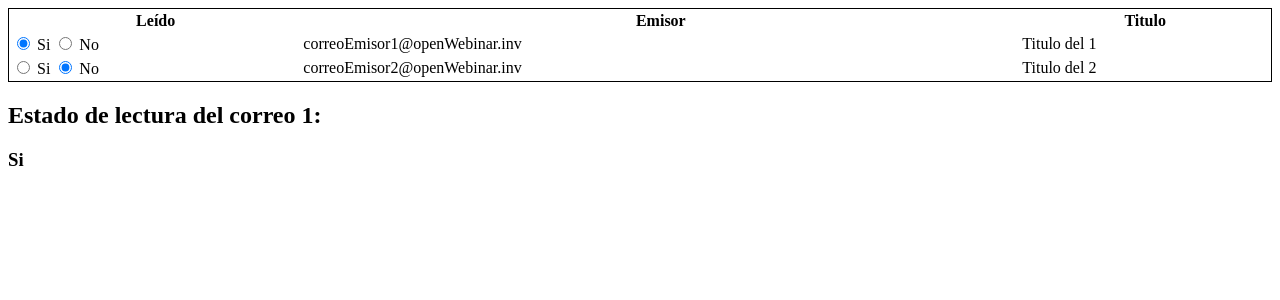
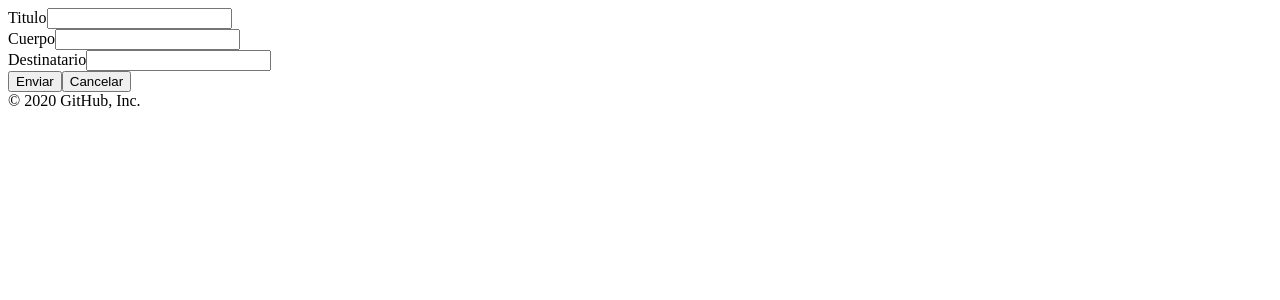
Before and after one commit to Mauri-R95/CursoAngular8, an Angular app: page / in a window 1280 px wide. Shown: the top 300 px of the page. Built offline with nearby package versions, Linux system fonts and the light colour scheme.

Commit message:
Formularios Reactivos

```diff
--- /dev/null
+++ b/src/app/Components/nuevo-correo/nuevo-correo.component.html
@@ -0,0 +1,37 @@
+<form [formGroup]="nuevoCorreo" (ngSubmit)="onSubmit()">
+    <div>
+      <div>
+        <label>Titulo</label>
+        <input type="text" formControlName="titulo" />
+        <div *ngIf="submitted && formulario.titulo.errors">
+            <!--submitted espera que el usuario realice una accion para mostrar los errores-->
+          <div>El título: </div>
+          <div *ngIf="formulario.titulo.errors.required">No puede estar vacio</div>
+          <div *ngIf="formulario.titulo.errors.minlength">Deber contener más de 3 carácteres</div>
+        </div>
+      </div>
+      <div>
+        <label>Cuerpo</label>
+        <input type="text" formControlName="cuerpo" />
+        <div *ngIf="submitted && formulario.cuerpo.errors">
+          <div>El cuerpo: </div>
+          <div *ngIf="formulario.cuerpo.errors.required">No puede estar vacio</div>
+          <div *ngIf="formulario.cuerpo.errors.minlength">Deber contener más de 10 carácteres</div>
+        </div>
+      </div>
+    </div>
+    <div>
+      <label>Destinatario</label>
+      <input type="text" formControlName="destinatario" />
+      <div *ngIf="submitted && formulario.destinatario.errors">
+        <div *ngIf="formulario.destinatario.errors.required">El destinatario no puede estar vacio</div>
+        <div *ngIf="formulario.destinatario.errors.email">El destinatario debe ser un email válido</div>
+      </div>
+    </div>
+
+    <div>
+      <button>Enviar</button>
+      <button type="reset" (click)="onReset()">Cancelar</button>
+    </div>
+  </form>
+  © 2020 GitHub, Inc.
--- /dev/null
+++ b/src/app/Components/nuevo-correo/nuevo-correo.component.ts
@@ -0,0 +1,45 @@
+import { Component, OnInit } from '@angular/core';
+import { FormBuilder, FormGroup, Validators } from '@angular/forms';
+
+@Component({
+  selector: 'app-nuevo-correo',
+  templateUrl: './nuevo-correo.component.html',
+  styleUrls: ['./nuevo-correo.component.scss']
+})
+export class NuevoCorreoComponent implements OnInit {
+
+  nuevoCorreo: FormGroup;
+  submitted = false;
+
+  constructor(private formBuilder: FormBuilder) { }
+
+  ngOnInit() {
+    this.nuevoCorreo = this.formBuilder.group({
+      titulo: ['',[Validators.required, Validators.minLength(3)]],
+      cuerpo: ['', [Validators.required, Validators.minLength(10)]],
+      destinatario: ['', [Validators.required, Validators.email]],
+    });
+  }
+
+  get formulario(){ return this.nuevoCorreo.controls; }
+
+  onSubmit(){
+    this.submitted = true;
+
+    if(this.nuevoCorreo.invalid){
+      return;
+    }
+
+    let correo = this.nuevoCorreo.value;
+    correo.leido = false;
+    correo.emisor= 'correoEmisor1@openWebinar.inv';
+    alert("Correo Enviado \nEliminamos el formulario");
+    this.onReset();
+  }
+
+  onReset(){
+    this.submitted = false;
+    this.nuevoCorreo.reset();
+  }
+
+}
--- a/src/app/app.component.html
+++ b/src/app/app.component.html
@@ -1,5 +1,6 @@
 
 <!--Fichero autogenerado por angular-->
 <router-outlet></router-outlet>
-<!--<app-correo></app-correo>-->
-<app-lista-correos></app-lista-correos>
+<!--<app-correo></app-correo>
+<app-lista-correos></app-lista-correos>-->
+<app-nuevo-correo></app-nuevo-correo>
```
Also changed, not shown: src/app/app.module.ts (+7 -3 lines), src/app/Components/nuevo-correo/nuevo-correo.component.scss (added), 1 other file (tests, documents, lock files or other folders).
